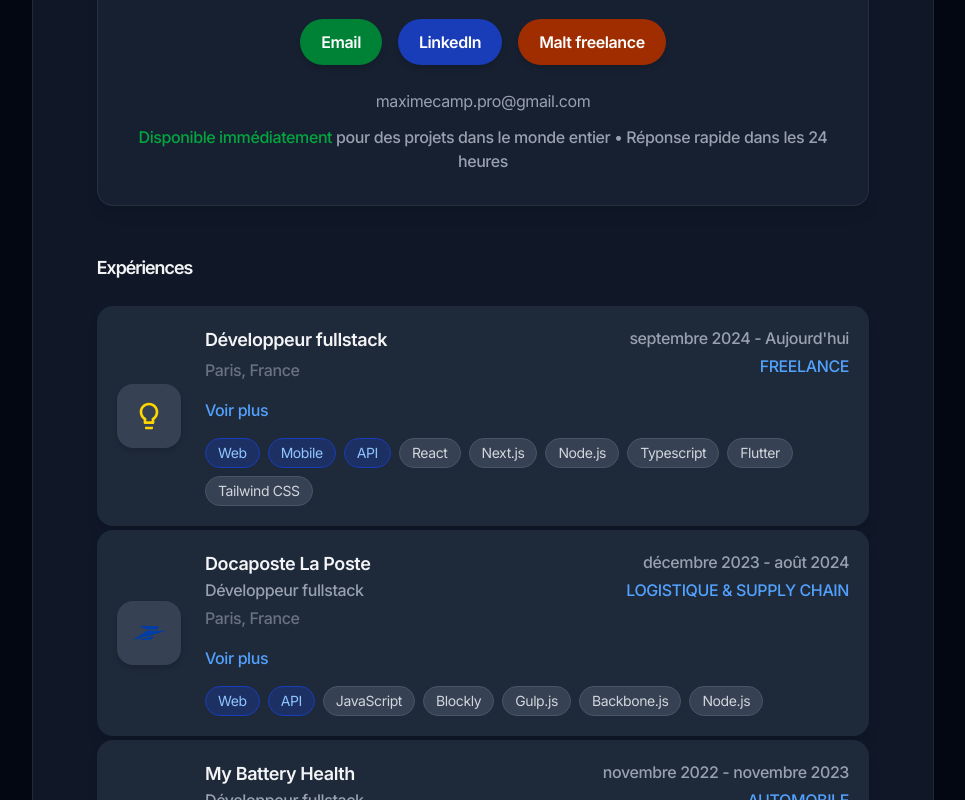
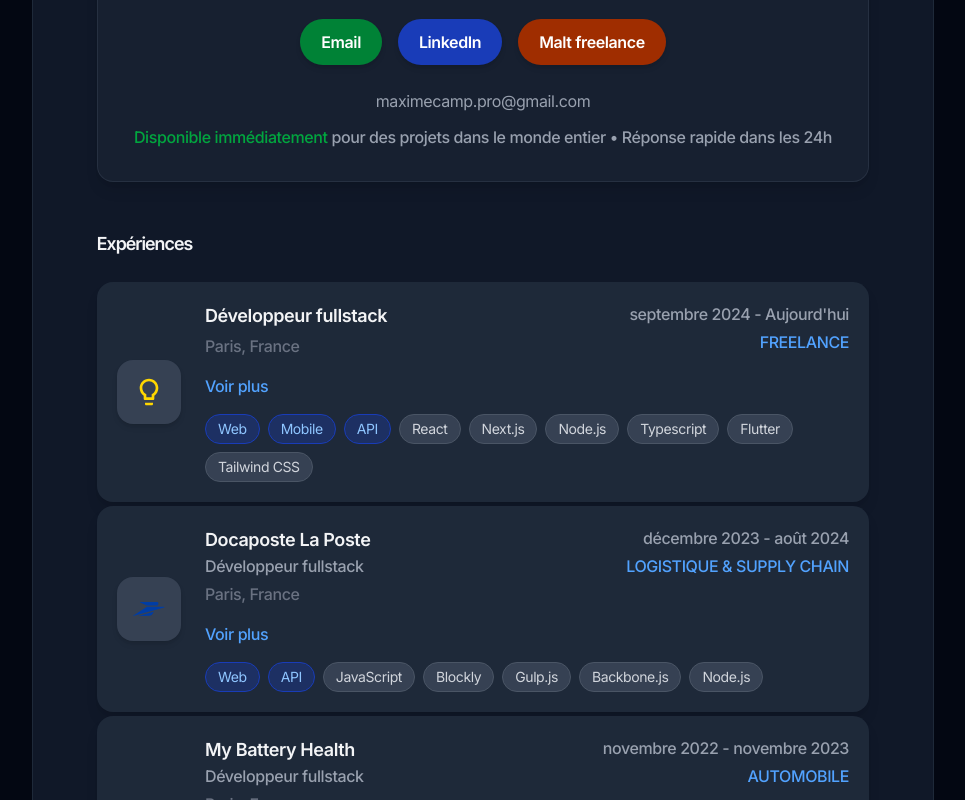
Before and after one commit to maximecamp/maximecamp.github.io, a Next.js app: page / in a window 1280 px wide. Shown: the part 1300-2100 px from the top of the page, without its empty margins (158-1123 px from the left). Built offline with nearby package versions, Linux system fonts and the light colour scheme.

Commit message:
Nouveau cv + correction texte

```diff
--- a/data/contactcard.ts
+++ b/data/contactcard.ts
@@ -9,5 +9,5 @@
     email: "maximecamp.pro@gmail.com",
     phone: "",
     availabilityHighlighted: "Disponible immédiatement",
-    availabilityNormal: " pour des projets dans le monde entier • Réponse rapide dans les 24 heures",
+    availabilityNormal: " pour des projets dans le monde entier • Réponse rapide dans les 24h",
   };
--- a/data/footercontact.ts
+++ b/data/footercontact.ts
@@ -9,5 +9,5 @@
     email: "maximecamp.pro@gmail.com",
     phone: "",
     availabilityHighlighted: "Disponible immédiatement",
-    availabilityNormal: " pour des projets dans le monde entier • Réponse rapide dans les 24 heures",
+    availabilityNormal: " pour des projets dans le monde entier • Réponse rapide dans les 24h",
   };
```
Also changed, not shown: 1 other file (tests, documents, lock files or other folders).
